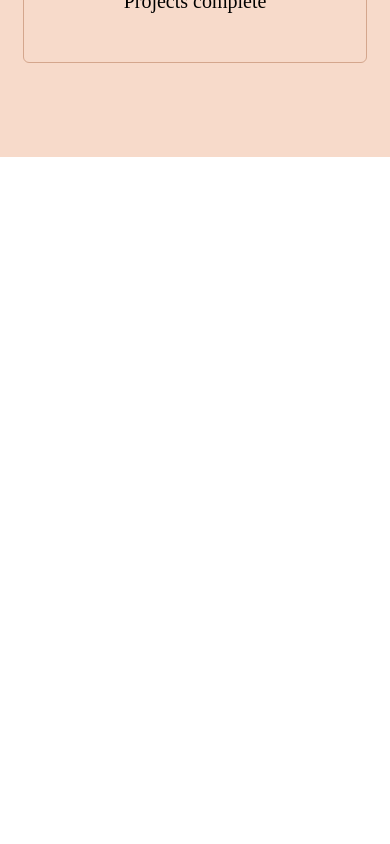
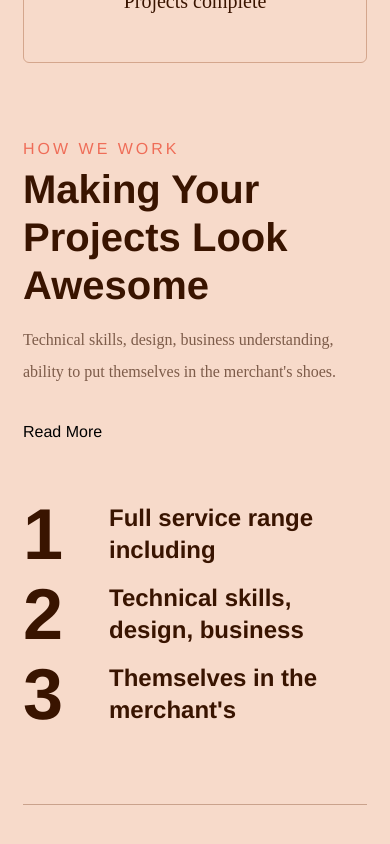
Before and after one commit to shane-brendon/portfolio, a Next.js app: page / in a window 390 px wide. Shown: the part 2655-3499 px from the top of the page. Before the commit the page ends 2812 px from the top, so only its background shows below. Built offline with nearby package versions, Linux system fonts and the light colour scheme.

Commit message:
[+][UPD][Resources] - feature / meaHowWeWork - mobile

```diff
--- a/app/globals.scss
+++ b/app/globals.scss
@@ -40,6 +40,7 @@ body {
   font-size: 16px;
   line-height: 1.5;
   font-family: "Epilogue", "Helvetica Neue", Helvetica, Arial, sans !important;
+  color: #391400;
 }
 
 /* Remove list styles */
--- a/app/page.tsx
+++ b/app/page.tsx
@@ -3,6 +3,7 @@ import styles from './page.module.css'
 import Hero from '@/src/component/hero/hero'
 import Logo from '@/src/component/logo/logo'
 import MeaMediaText from '@/src/component/meaMediaText/meaMediaText'
+import MeaHowWeWork from '@/src/component/meaHowWeWok/meaHowWeWork'
 
 export default function Home() {
   return (
@@ -10,6 +11,7 @@ export default function Home() {
       <Hero/>
       <Logo/>
       <MeaMediaText/>
+      <MeaHowWeWork/>
     </>
   )
 }
--- /dev/null
+++ b/src/component/meaHowWeWok/_meaHowWeWork.scss
@@ -0,0 +1,54 @@
+.meaHowWeWork {
+  background-color: #f7daca;
+  &__content {
+    .caption {
+      margin-bottom: 17px;
+    }
+    h3 {
+      font-size: 40px;
+      font-style: normal;
+      font-weight: 800;
+      line-height: 48px;
+
+      margin-bottom: 15px;
+    }
+    .description-dark {
+        margin-bottom: 32px;
+    }
+    button {
+        margin-bottom: 50px;
+    }
+  }
+  &__list {
+    ol {
+      li {
+        display: flex;
+        justify-content: space-between;
+        gap: 3rem;
+        align-items: center;
+        span {
+          font-size: 72px;
+          font-style: normal;
+          font-weight: 800;
+          line-height: 80px; /* 111.111% */
+          letter-spacing: -2px;
+        }
+        div {
+          font-size: 24px;
+          font-style: normal;
+          font-weight: 700;
+          line-height: 32px;
+        }
+      }
+    }
+    padding-bottom: 70px;
+    &:after {
+        content: '';
+        background: #caa28c;
+        width: 100%;
+        height: 1px;
+        display: inline-block;
+        margin-top: 70px;
+    }
+  }
+}
--- /dev/null
+++ b/src/component/meaHowWeWok/meaHowWeWork.tsx
@@ -0,0 +1,44 @@
+import React from "react";
+import "./_meaHowWeWork.scss";
+
+const meaHowWeWork = () => {
+  return (
+    <section className="meaHowWeWork">
+      <div className="container">
+        <div className="meaHowWeWork__content">
+          <span className="caption">How we work</span>
+          <h3>Making Your Projects Look Awesome</h3>
+          <div className="description-dark">
+            Technical skills, design, business understanding, ability to put
+            themselves in the merchant's shoes.
+          </div>
+          <button className="read-more">Read More</button>
+        </div>
+        <div className="meaHowWeWork__list">
+          <ol>
+            <li>
+              <span>1</span>
+              <div>
+                <p> Full service range including</p>
+              </div>
+            </li>
+            <li>
+              <span>2</span>
+              <div>
+                <p> Technical skills, design, business</p>
+              </div>
+            </li>
+            <li>
+              <span>3</span>
+              <div>
+                <p> Themselves in the merchant's</p>
+              </div>
+            </li>
+          </ol>
+        </div>
+      </div>
+    </section>
+  );
+};
+
+export default meaHowWeWork;
--- a/src/component/meaMediaText/_meaMediaText.scss
+++ b/src/component/meaMediaText/_meaMediaText.scss
@@ -63,7 +63,7 @@
         }
       }
     }
-    padding-bottom: 94px;
+    padding-bottom: 70px;
   }
   @media screen and (min-width: 640px) {
     &__top {
```
